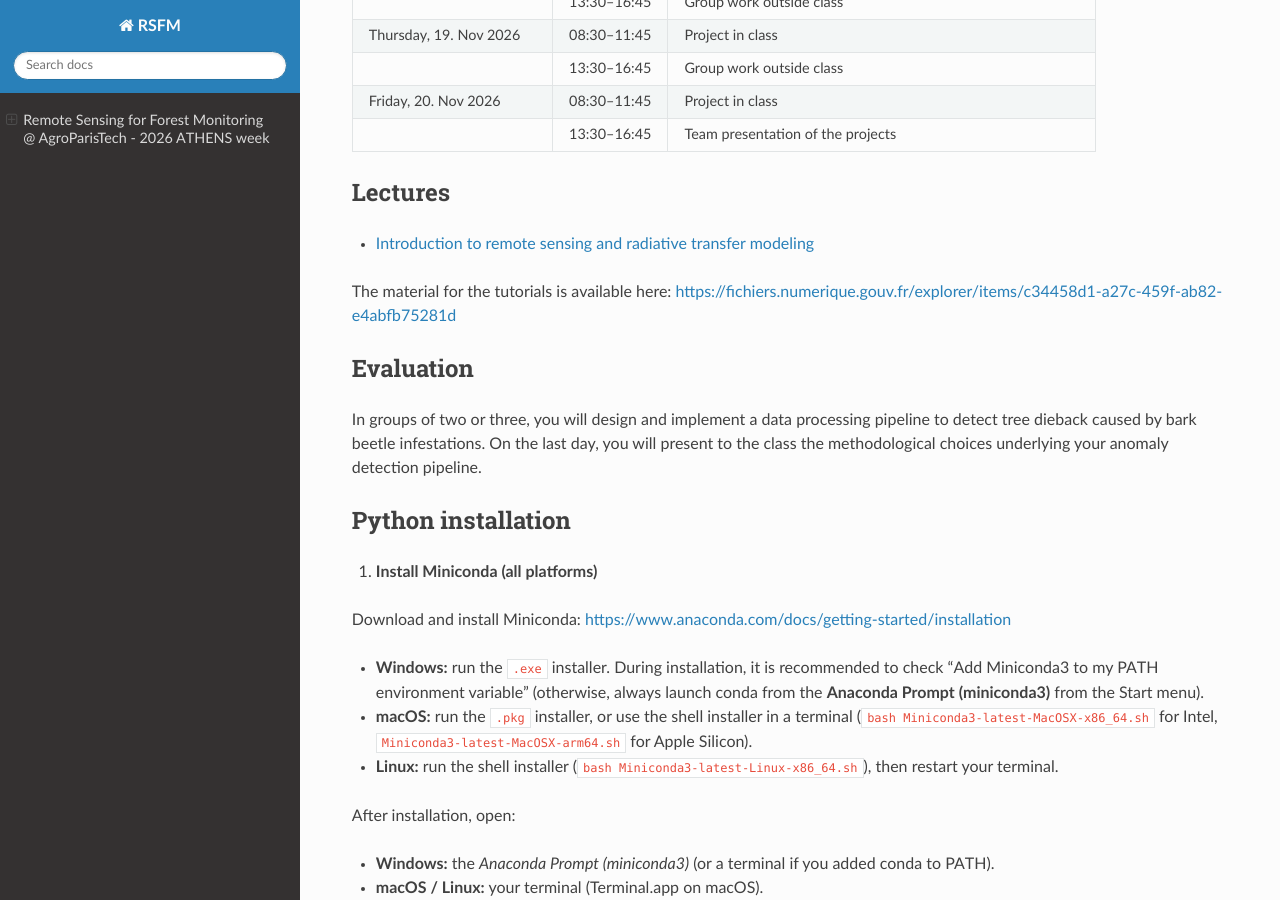
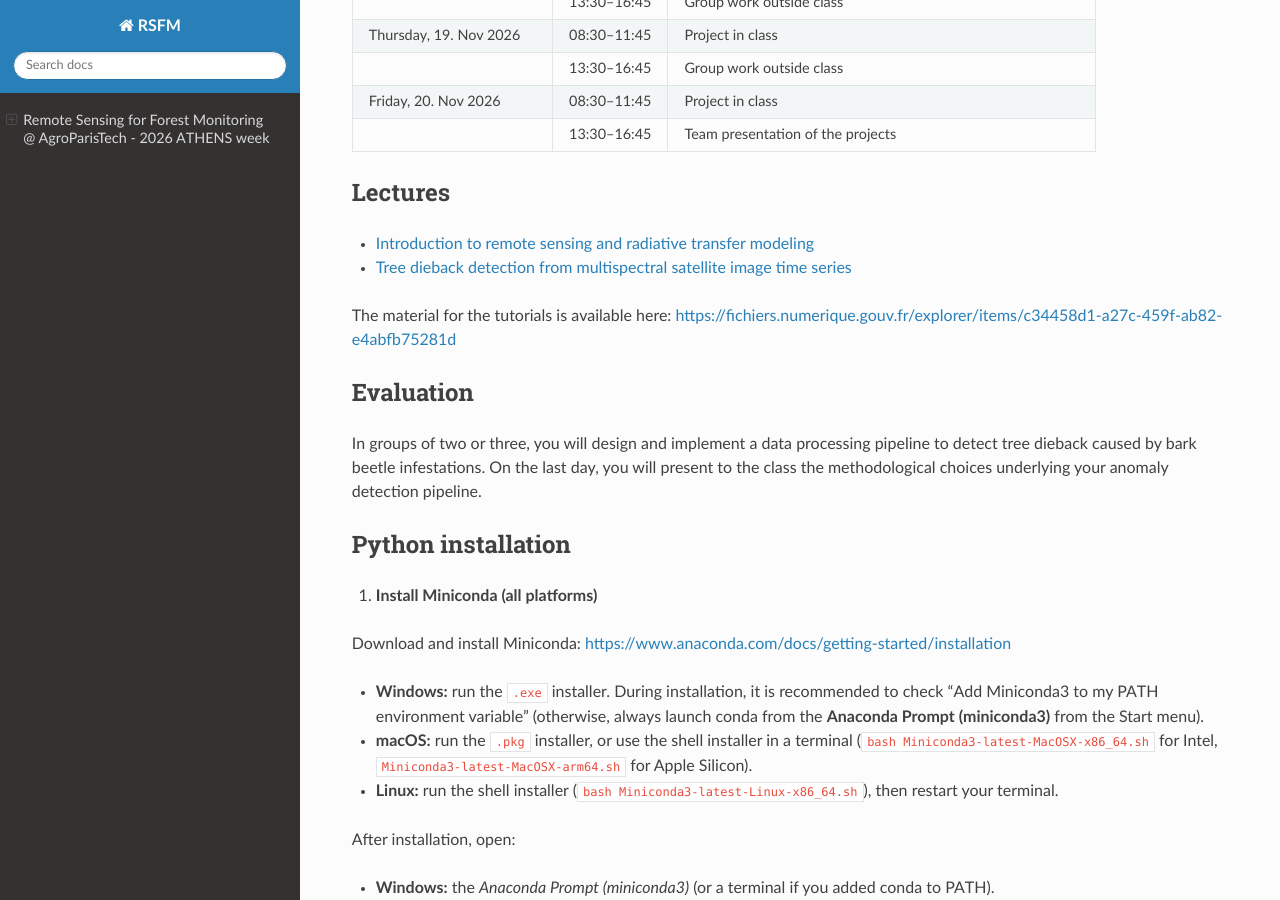
Before and after one commit to Romain3Ch216/RSFM, a Sphinx documentation site: the page built from docs/index.rst, in a window 1280 px wide and 900 px high, scrolled down 840 px. Built offline with Sphinx 7.4.7 and the Read the Docs theme 3.1.0, drawn with Linux system fonts in a browser that asks for light colours; pages that are not in the unit, such as notebooks, are missing from menus.

Commit message:
update index

```diff
--- a/docs/index.rst
+++ b/docs/index.rst
@@ -50,6 +50,7 @@ Lectures
 ----------
 
 - `Introduction to remote sensing and radiative transfer modeling <https://raw.githubusercontent.com/Romain3Ch216/RSFM/main/docs/lectures/introduction_optical_remote_sensing/intro.pdf>`_
+- `Tree dieback detection from multispectral satellite image time series <https://raw.githubusercontent.com/Romain3Ch216/RSFM/main/docs/lectures/tree_dieback_detection/tree_dieback_detection.pdf>`_
 
 .. toctree::
    :caption: Tutorials
```
